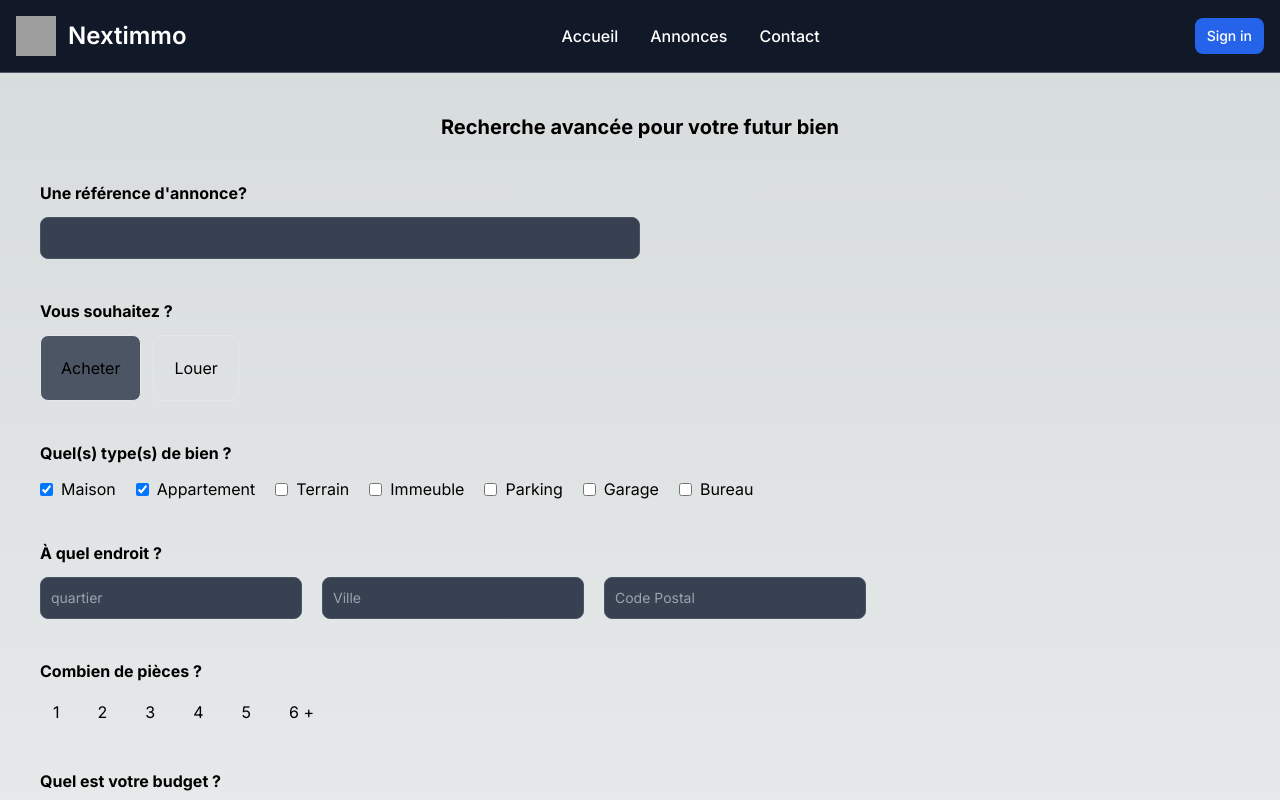
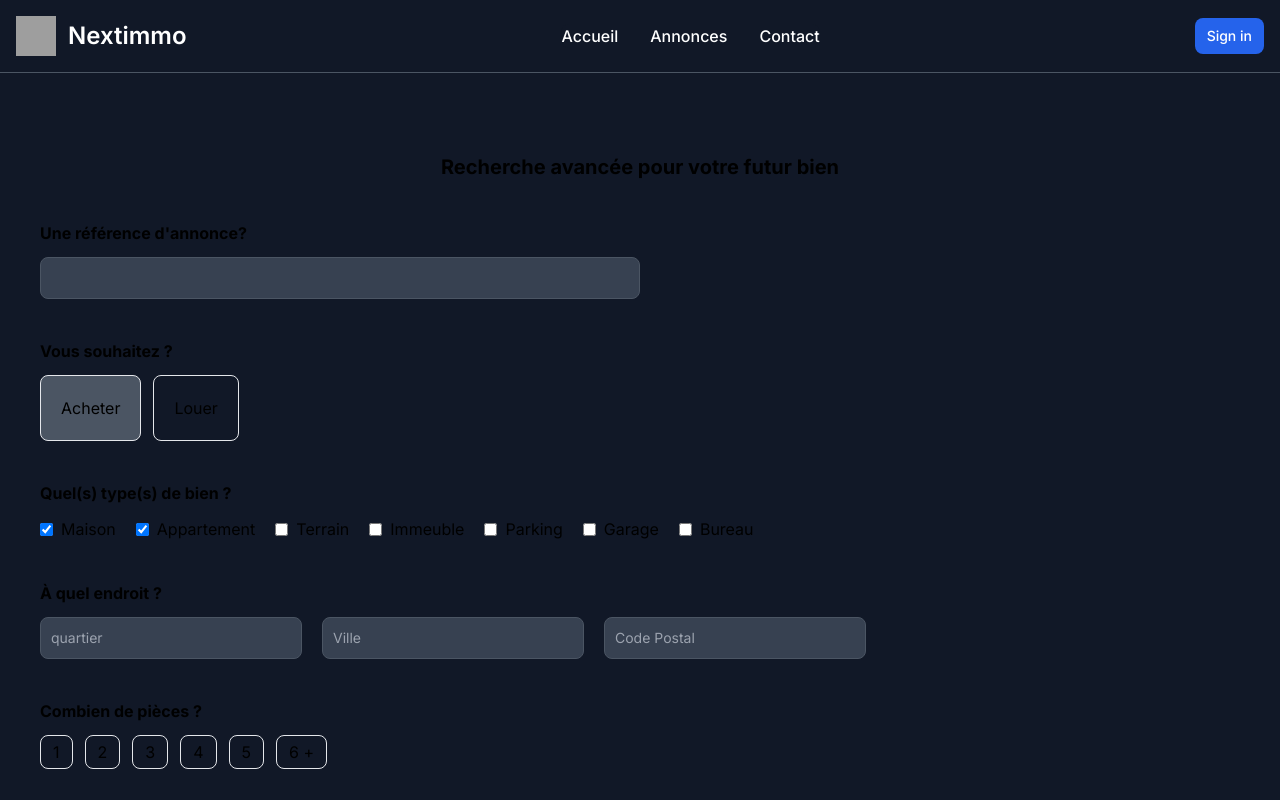
Before and after one commit to Ayrow/nextimmo, a Next.js app: page /recherche-avancee in a window 1280 px wide. Shown: the top 800 px of the page. Built offline with nearby package versions, Linux system fonts and the light colour scheme; no server answers; grey boxes are pictures that could not be loaded.

Commit message:
updated recherche-avancee page to change background and add missing props

```diff
--- a/src/app/recherche-avancee/page.tsx
+++ b/src/app/recherche-avancee/page.tsx
@@ -11,6 +11,7 @@ const RechercheAvancee = () => {
   const [valuesQueries, setValuesQueries] = useState(queryParams);
 
   const {
+    refListing,
     transaction,
     quartier,
     ville,
@@ -72,11 +73,12 @@ const RechercheAvancee = () => {
     }
   };
   return (
-    <div className='m-10'>
+    <div className='bg-gray-900 p-10'>
       <h2 className='text-center text-xl font-bold my-10'>
         Recherche avancée pour votre futur bien
       </h2>
       <BasicSearch
+        refListing={refListing}
         handleInputChange={handleInputChange}
         transaction={transaction}
         typeDeBien={typeDeBien}
```
